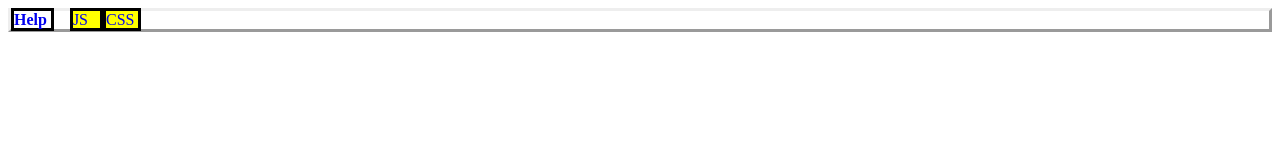
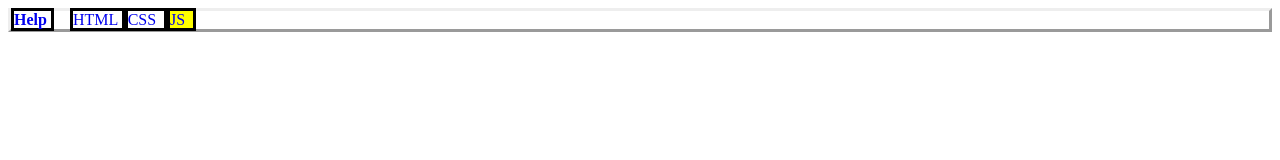
Before and after one commit to justin226/help, a plain HTML site: page js.html in a window 1280 px wide. Drawn offline with Linux system fonts and the light colour scheme.

Commit message:
Update js.html

```diff
--- a/js.html
+++ b/js.html
@@ -15,11 +15,14 @@
       <strong><a href="https://justin226.github.io/help">Help</a></strong>
     </div>
     &nbsp;&nbsp;&nbsp;
+    <div style="width: 70px">
+      <a href="https://justin226.github.io/help/css">HTML</a>
+    </div>
+    <div style="width: 70px">
+      <a href="https://justin226.github.io/help/css">CSS&nbsp;</a>
+    </div>
     <div style="background-color: yellow; width: 70px">
       <a href="https://justin226.github.io/help/js">JS&nbsp;&nbsp;</a>
-    </div>
-    <div style="background-color: yellow; width: 70px">
-      <a href="https://justin226.github.io/help/css">CSS&nbsp;</a>
     </div>
   </header>
 
```
